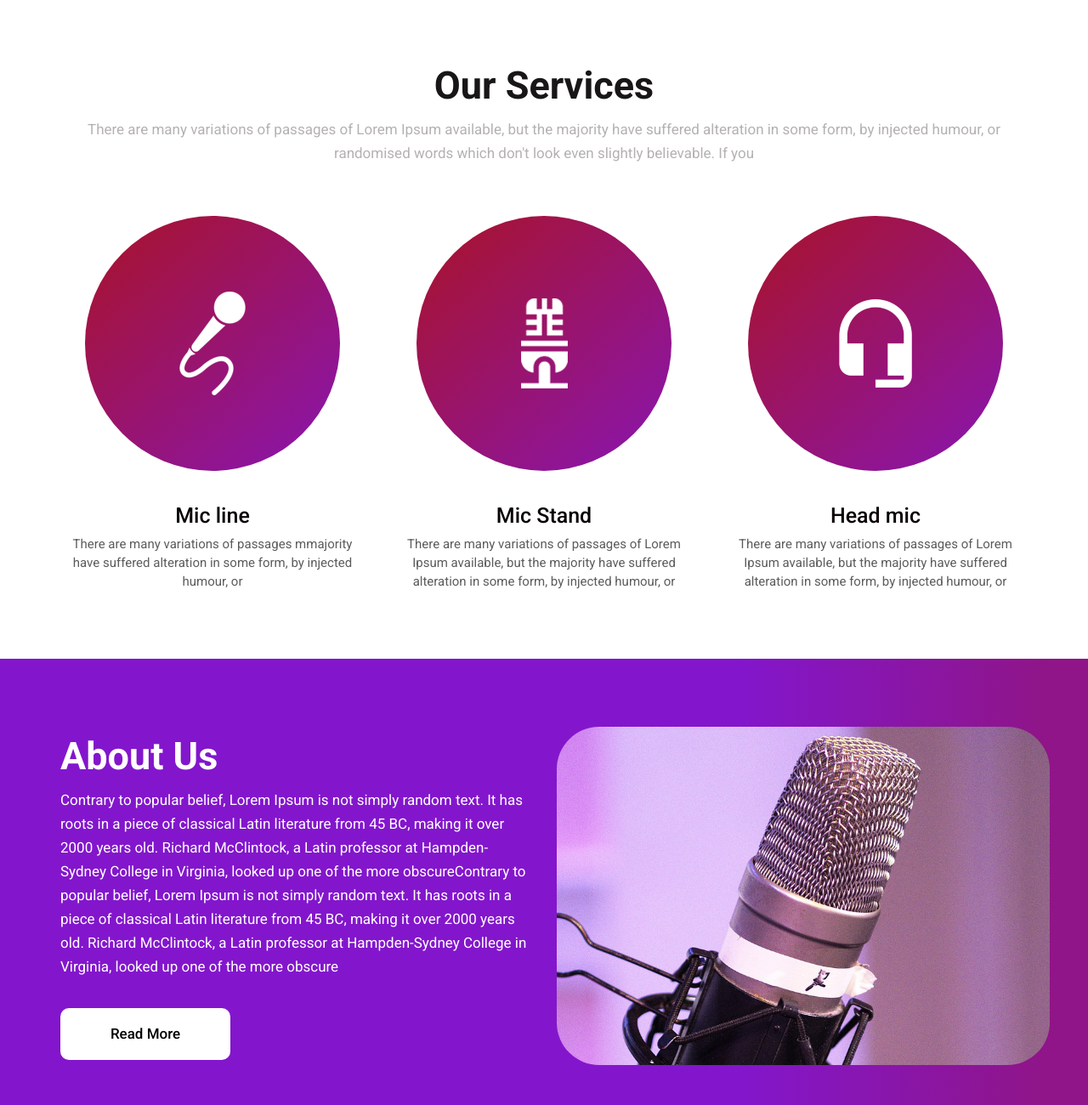
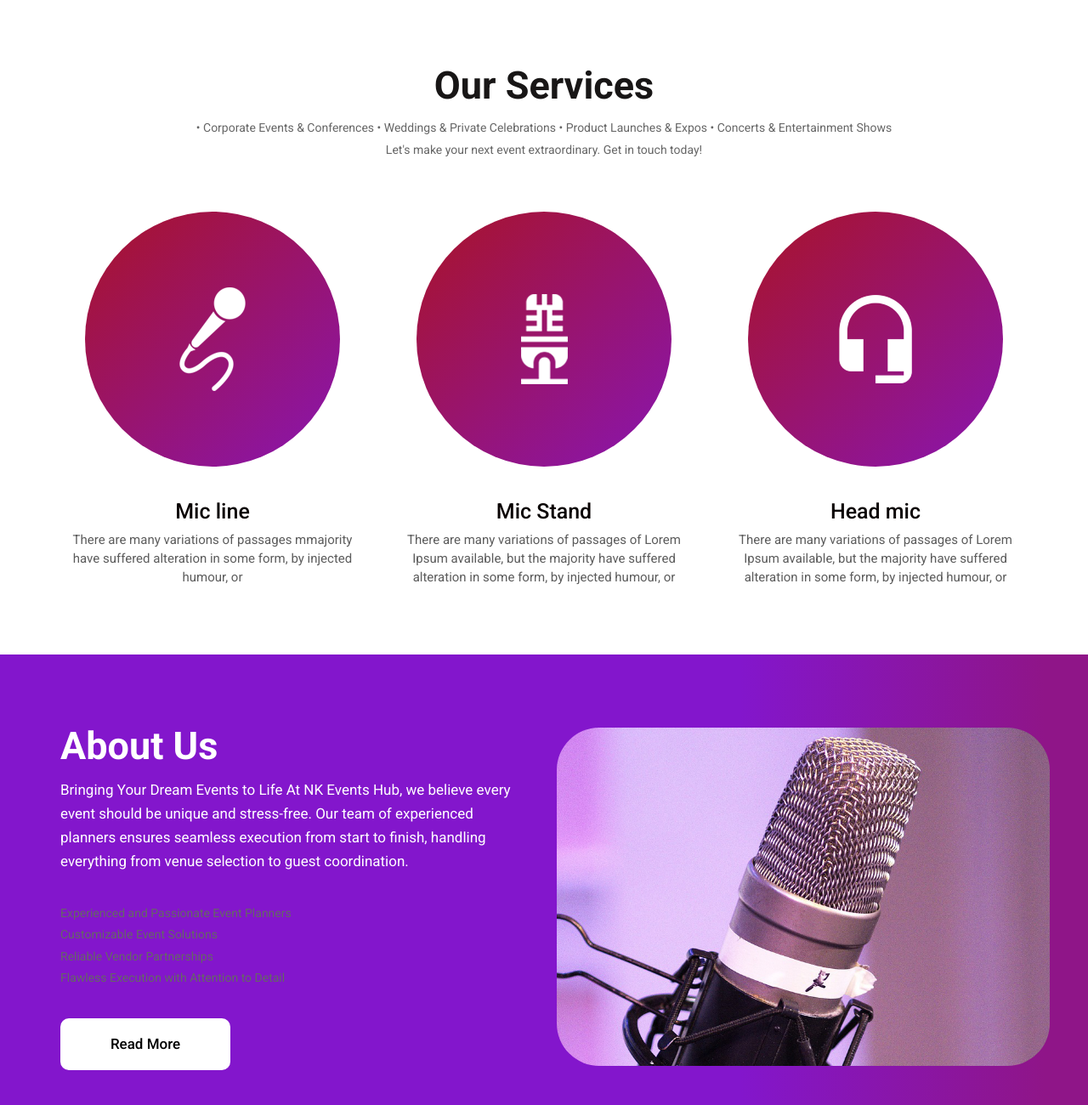
Before and after one commit to JoelBlessAddo/event-management-site, a plain HTML site: page index.html in a window 1280 px wide. Shown: the part 1000-2300 px from the top of the page at 85% size. Drawn offline with Linux system fonts and the light colour scheme.

Commit message:
populated index page contents

```diff
--- a/index.html
+++ b/index.html
@@ -69,8 +69,8 @@
             <div class="row d_flex">
                <div class="col-md-6">
                   <div class="airmic">
-                     <h1>The Air Mic </h1>
-                     <p>There are many variations of passages of Lorem Ipsum available, but the majority have suffered alteration in some form, by injected humour, or randomised words which don't look even slightly believable. If you
+                     <h1> Welcome to NK Event Hub </h1>
+                     <p>At NK Events Hub, we specialize in creating unforgettable events, tailored to your vision. Whether it’s a corporate conference, a dreamy wedding, or an exclusive private gathering, we bring your ideas to life with precision and creativity.
                      </p>
                      <a class="read_more" href="Javascript:void(0)">Book Now </a>
                   </div>
@@ -91,7 +91,14 @@
                <div class="col-md-12">
                   <div class="titlepage text_align_center">
                      <h2>Our Services</h2>
-                     <p>There are many variations of passages of Lorem Ipsum available, but the majority have suffered alteration in some form, by injected humour, or randomised words which don't look even slightly believable. If you</p>
+                     <p>
+                        <li>
+                        •	Corporate Events & Conferences
+                        •	Weddings & Private Celebrations
+                        •	Product Launches & Expos
+                        •	Concerts & Entertainment Shows
+                        </li>
+                    Let's make your next event extraordinary. Get in touch today!</p>
                   </div>
                </div>
             </div>
@@ -134,7 +141,26 @@
                <div class="col-md-6">
                   <div class="titlepage text_align_left">
                      <h2>About Us</h2>
-                     <p>Contrary to popular belief, Lorem Ipsum is not simply random text. It has roots in a piece of classical Latin literature from 45 BC, making it over 2000 years old. Richard McClintock, a Latin professor at Hampden-Sydney College in Virginia, looked up one of the more obscureContrary to popular belief, Lorem Ipsum is not simply random text. It has roots in a piece of classical Latin literature from 45 BC, making it over 2000 years old. Richard McClintock, a Latin professor at Hampden-Sydney College in Virginia, looked up one of the more obscure</p>
+                     <p> Bringing Your Dream Events to Life
+                        At NK Events Hub, we believe every event should be unique and stress-free.
+                        Our team of experienced planners ensures seamless execution from start to finish,
+                        handling everything from venue selection to guest coordination.
+
+                        <li>
+                            <ol>
+                                	Experienced and Passionate Event Planners
+                            </ol>
+                            <ol>
+                                    Customizable Event Solutions
+                            </ol>
+                            <ol>
+                                    Reliable Vendor Partnerships
+                            </ol>
+                            <ol>
+                                    Flawless Execution with Attention to Detail
+                            </ol>
+                        </li>
+                    </p>
                      <a class="read_more" href="about.html">Read More</a>
                   </div>
                </div>
```
